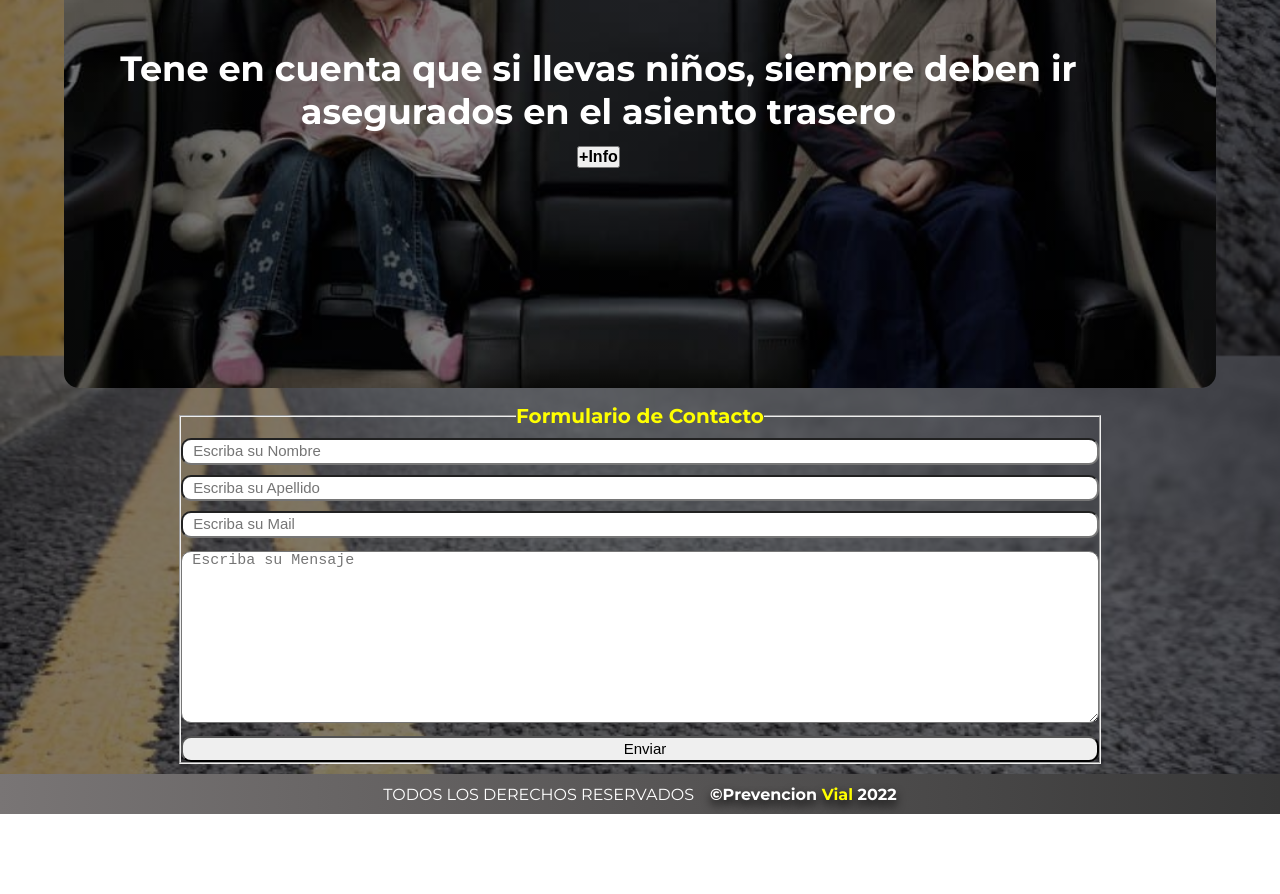
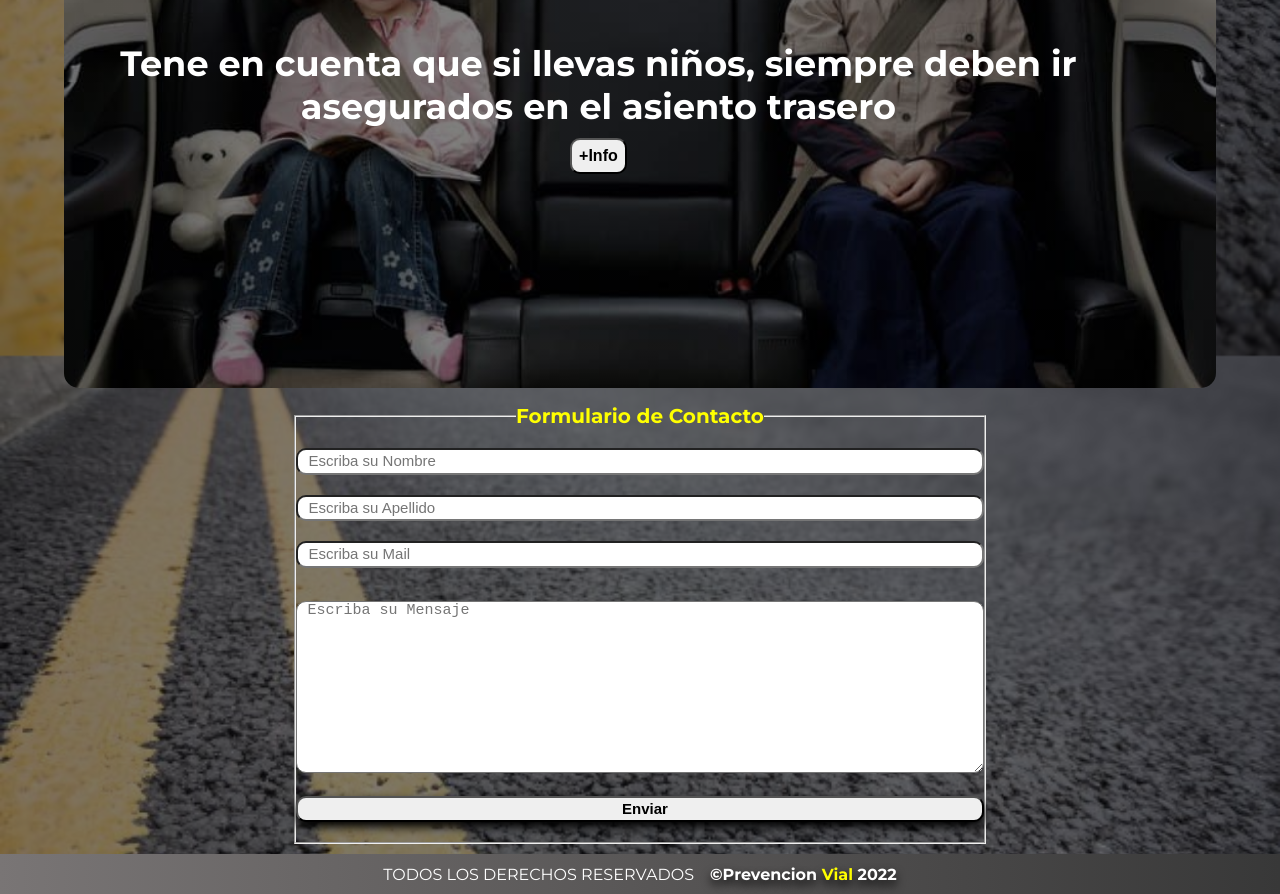
Before and after one commit to GabrielBogado/Proyecto-Vial, a website: page index.html in a window 1280 px wide. Shown: the part 2200-3094 px from the top of the page. Before the commit the page ends 3014 px from the top, so only its background shows below. Drawn offline with nearby package versions, Linux system fonts and the light colour scheme.

Commit message:
Cambios-Index-Formulario

```diff
--- a/index.html
+++ b/index.html
@@ -168,7 +168,7 @@
                 placeholder="Escriba su Mensaje"
               ></textarea>
               <form action="buttom">
-                <input type="submit" value="Enviar" />
+                <input class="enviar" type="submit" value="Enviar" />
               </form>
             </fieldset>
           </div>
--- a/scss/_index.scss
+++ b/scss/_index.scss
@@ -37,10 +37,7 @@
   .consejo {
     height: 70vh;
     width: 90%;
-    /* display: flex; */
     text-align: center;
-    /* justify-content: center; */
-    /* flex-direction: column; */
     color: white;
     margin: 1.6rem;
     font-size: 3rem;
@@ -80,13 +77,22 @@
   .consejo__bottom {
     font-size: 1.6rem;
     font-weight: bold;
+    padding: .7rem;
+    margin-top: 1rem;
+    border-radius: 10px;
+    &:hover{
+      background-color: greenyellow;
+      transition: .5s;
+
+
+    }
   }
 
   /*FORMULARIO*/
 
   #container-formulario {
     display: flex;
-    width: 80%;
+    width: 60%;
     margin: auto;
 
   }
@@ -103,19 +109,29 @@
 
   .formulario input {
     line-height: 1.5;
-    margin-top: 1rem;
+    margin-bottom: 2rem;
     @include fontSize-width-radius;
-    padding-left: 10px
+    padding-left: 10px;
+  }
+
+  #nombre{
+    margin-top: 2rem;
   }
 
 
   textarea{
     @include fontSize-width-radius;
-    padding-left: 10px
+    padding-left: 10px;
+    margin-bottom: 2rem;
   }
 
-  /* .espacio {
-    padding-left: 1.6rem;
-  } */
+  .enviar{
+    box-shadow: 0 5px 10px black;
+    font-weight: bold;
+    &:hover{
+      background-color: greenyellow;
+      transition: .7s;
+    }
+  }
 
   /* FIN DE INDEX */
--- a/scss/_mediaqueries.scss
+++ b/scss/_mediaqueries.scss
@@ -13,7 +13,8 @@
     }
 
     .container_list{
-      display: block;
+      display: flex;
+      flex-wrap: wrap;
     }
 
     .row .logo_p{
```
Also changed, not shown: css/style.css, 1 other file.
